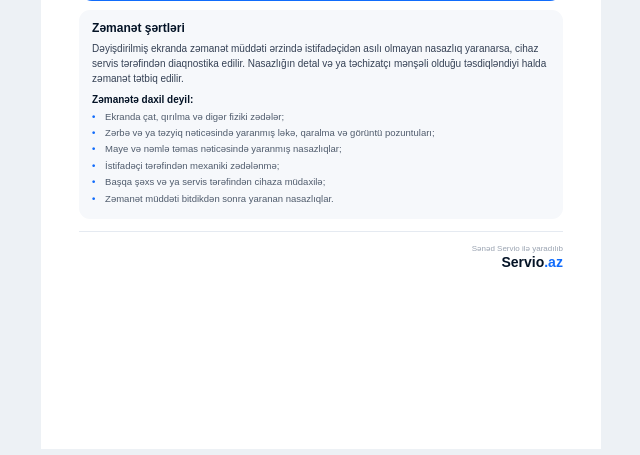
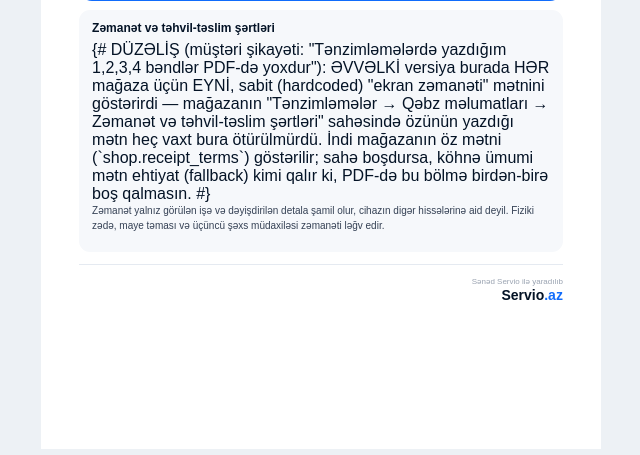
Before and after one commit to lemanmiriyeva/servio-backend, a Django app: template repairs/templates/repairs/warranty_pdf.html in a window 1280 px wide. Shown: the part 345-800 px from the top of the page, without its empty margins (319-959 px from the left). Run offline with Django 5.2, Linux system fonts and the light colour scheme; the template is opened without the code that fills it, so the values that code supplies are empty; parts of the project's set-up code (start-up, migrations or seed data) failed here and were passed over.

Commit message:
initial commit

```diff
--- a/repairs/templates/repairs/warranty_pdf.html
+++ b/repairs/templates/repairs/warranty_pdf.html
@@ -310,6 +310,12 @@ body {
     color: var(--text);
     font-weight: 500;
     margin-bottom: 8px;
+    /* DÜZƏLİŞ: mağazanın Tənzimləmələr səhifəsində yazdığı mətn sətir-sətirdir (hər sətir
+       bir nömrələnmiş bənd — "1. ...", "2. ..." və s.), amma adi HTML mətn axınında \n
+       görünməz olur, hamısı bir paraqrafda birləşirdi. `pre-line` mətndəki sətir
+       sonlarını (\n) saxlayır, amma ardıcıl boşluqları yenə də adi HTML kimi bir boşluğa
+       endirir — ona görə sərbəst yazılmış mətn də səliqəli qalır. */
+    white-space: pre-line;
 }
 
 .excluded {
@@ -571,53 +577,16 @@ body {
     <div class="terms">
 
         <div class="terms-title">
-            Zəmanət şərtləri
+            Zəmanət və təhvil-təslim şərtləri
         </div>
 
-        <p class="terms-text">
-
-            Dəyişdirilmiş ekranda zəmanət müddəti ərzində
-            istifadəçidən asılı olmayan nasazlıq yaranarsa,
-            cihaz servis tərəfindən diaqnostika edilir.
-            Nasazlığın detal və ya təchizatçı mənşəli olduğu
-            təsdiqləndiyi halda zəmanət tətbiq edilir.
-
-        </p>
-
-
-        <div class="excluded">
-            Zəmanətə daxil deyil:
-        </div>
-
-
-        <ul>
-
-            <li>
-                Ekranda çat, qırılma və digər fiziki zədələr;
-            </li>
-
-            <li>
-                Zərbə və ya təzyiq nəticəsində yaranmış
-                ləkə, qaralma və görüntü pozuntuları;
-            </li>
-
-            <li>
-                Maye və nəmlə təmas nəticəsində yaranmış nasazlıqlar;
-            </li>
-
-            <li>
-                İstifadəçi tərəfindən mexaniki zədələnmə;
-            </li>
-
-            <li>
-                Başqa şəxs və ya servis tərəfindən cihaza müdaxilə;
-            </li>
-
-            <li>
-                Zəmanət müddəti bitdikdən sonra yaranan nasazlıqlar.
-            </li>
-
-        </ul>
+        {# DÜZƏLİŞ (müştəri şikayəti: "Tənzimləmələrdə yazdığım 1,2,3,4 bəndlər PDF-də yoxdur"):
+           ƏVVƏLKİ versiya burada HƏR mağaza üçün EYNİ, sabit (hardcoded) "ekran zəmanəti"
+           mətnini göstərirdi — mağazanın "Tənzimləmələr → Qəbz məlumatları → Zəmanət və
+           təhvil-təslim şərtləri" sahəsində özünün yazdığı mətn heç vaxt bura ötürülmürdü.
+           İndi mağazanın öz mətni (`shop.receipt_terms`) göstərilir; sahə boşdursa, köhnə
+           ümumi mətn ehtiyat (fallback) kimi qalır ki, PDF-də bu bölmə birdən-birə boş qalmasın. #}
+        <p class="terms-text">{% if warranty_terms %}{{ warranty_terms }}{% else %}Zəmanət yalnız görülən işə və dəyişdirilən detala şamil olur, cihazın digər hissələrinə aid deyil. Fiziki zədə, maye təması və üçüncü şəxs müdaxiləsi zəmanəti ləğv edir.{% endif %}</p>
 
     </div>
 
--- a/repairs/views.py
+++ b/repairs/views.py
@@ -67,6 +67,11 @@ def _render_warranty_pdf(repair):
         "warranty_end": _fmt_date(repair.warranty_end_date),
         "service_phone": shop.phone,
         "service_address": shop.address,
+        # DÜZƏLİŞ: mağazanın Tənzimləmələr səhifəsində özünün yazdığı "Zəmanət və
+        # təhvil-təslim şərtləri" mətni (shop.receipt_terms) əvvəllər bura heç ötürülmürdü —
+        # nəticədə PDF-də HƏR mağaza üçün eyni, sabit (hardcoded) mətn çıxırdı, mağazanın
+        # özünün yazdığı bəndlər (1, 2, 3, 4...) görünmürdü.
+        "warranty_terms": shop.receipt_terms,
     })
     buf = io.BytesIO()
     try:
```
